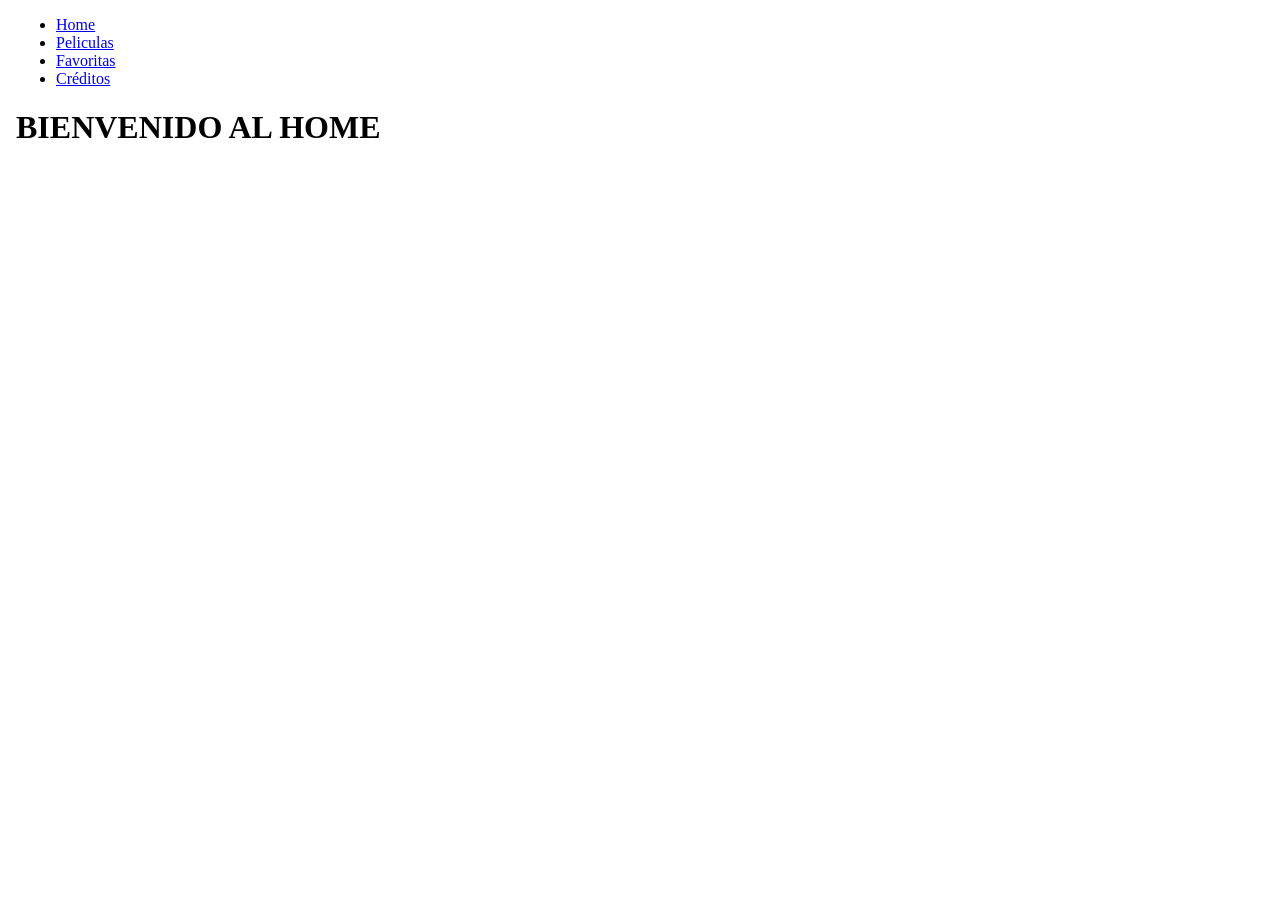
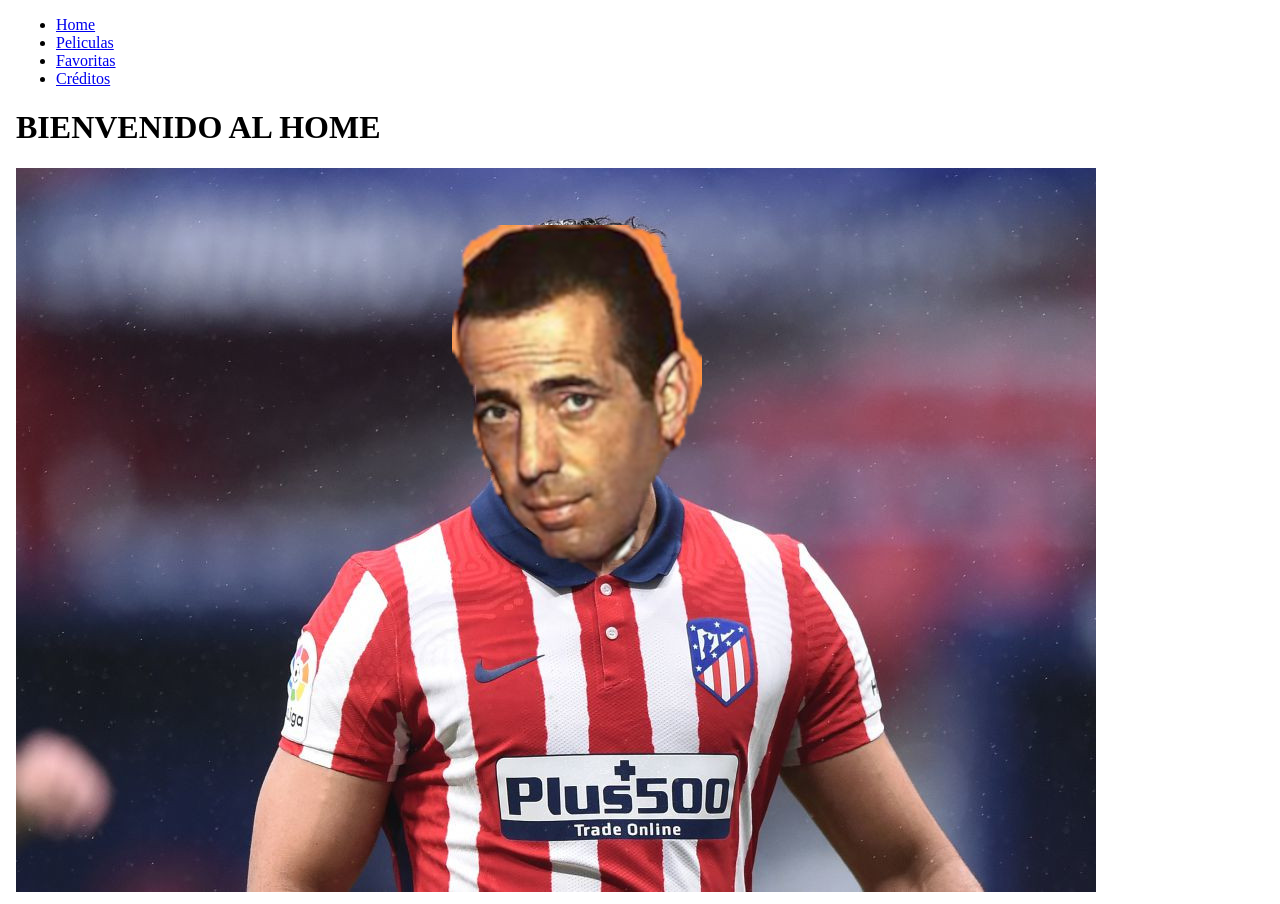
Before and after one commit to lauramerinoortiz/reto8, an Angular app: page /home in a window 1280 px wide. Before the commit the page ends 800 px from the top, so only its background shows below. Built offline with nearby package versions, Linux system fonts and the light colour scheme.

Commit message:
foto de sel seño

```diff
--- a/src/app/home/home.component.html
+++ b/src/app/home/home.component.html
@@ -1 +1,2 @@
 <h1>BIENVENIDO AL HOME</h1>
+<img src="../../assets/jugador.jpg">
```
Also changed, not shown: src/assets/jugador.jpg (added), 4 other files (tests, documents, lock files or other folders).
